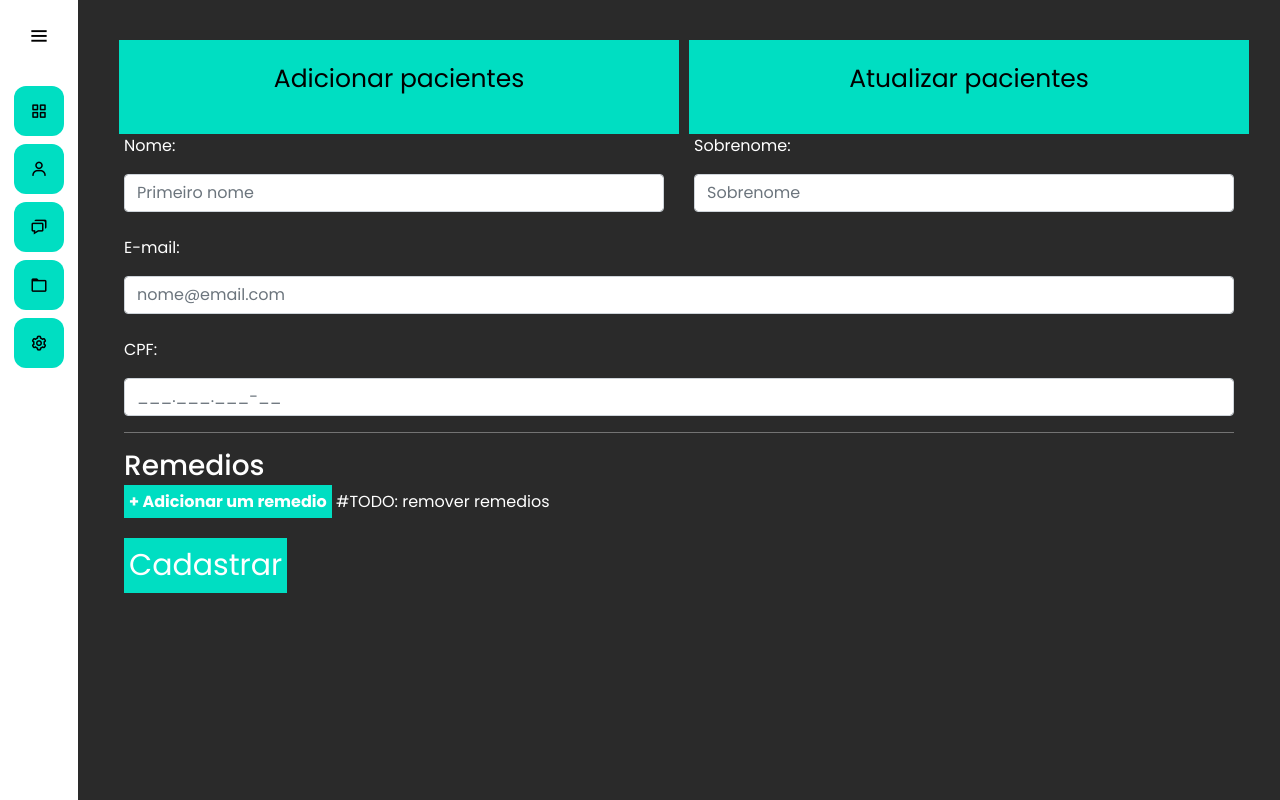
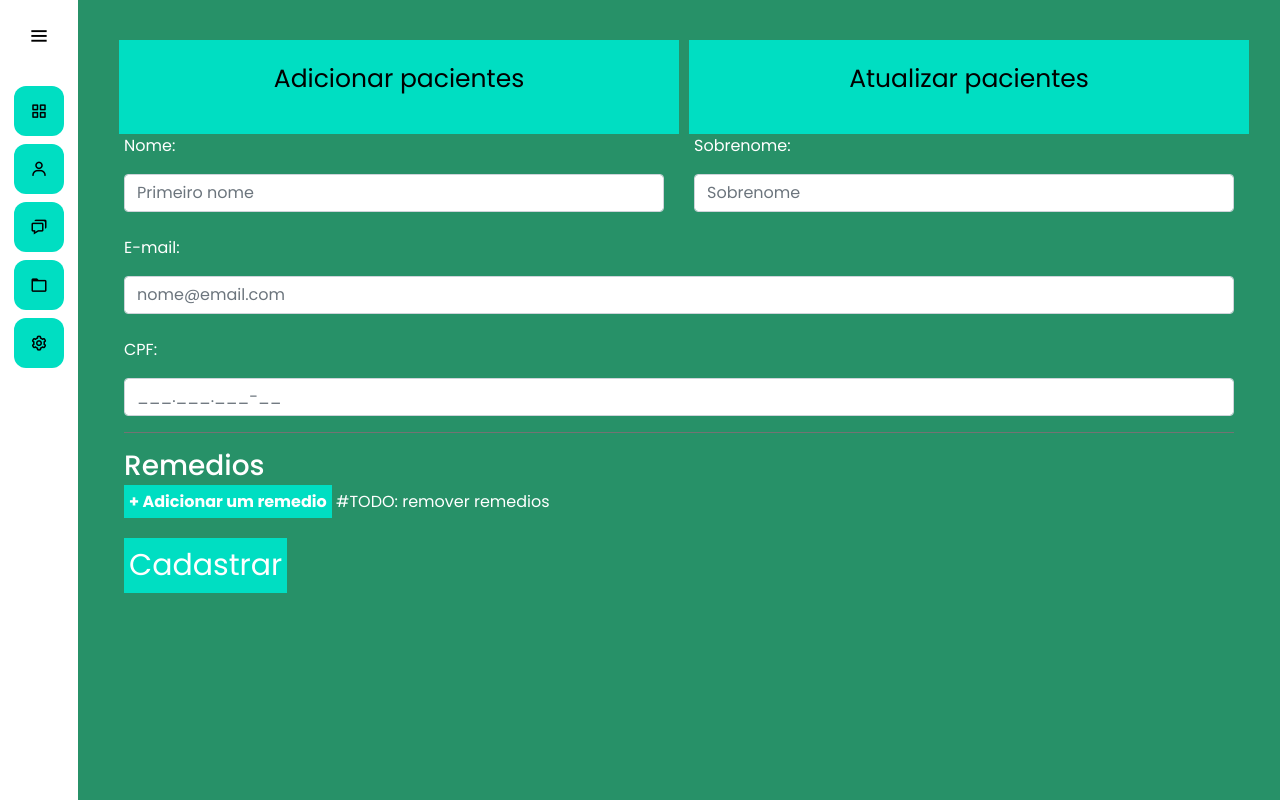
Before and after one commit to Davy04/Projeto_HOQR, a Django app: page /pacientes/ in a window 1280 px wide. Run offline with Django 4.2, Linux system fonts and the light colour scheme; data that the repository does not hold is empty.

Commit message:
cor 228 background

```diff
--- a/templates/static/general/css/base.css
+++ b/templates/static/general/css/base.css
@@ -225,7 +225,7 @@
   position: relative;
   min-height: 100vh;
   top: 0;
-  background: #2A2A2A;
+  background: #279168;
   left: 78px;
   color: white;
   width: calc(100% - 78px);
```
